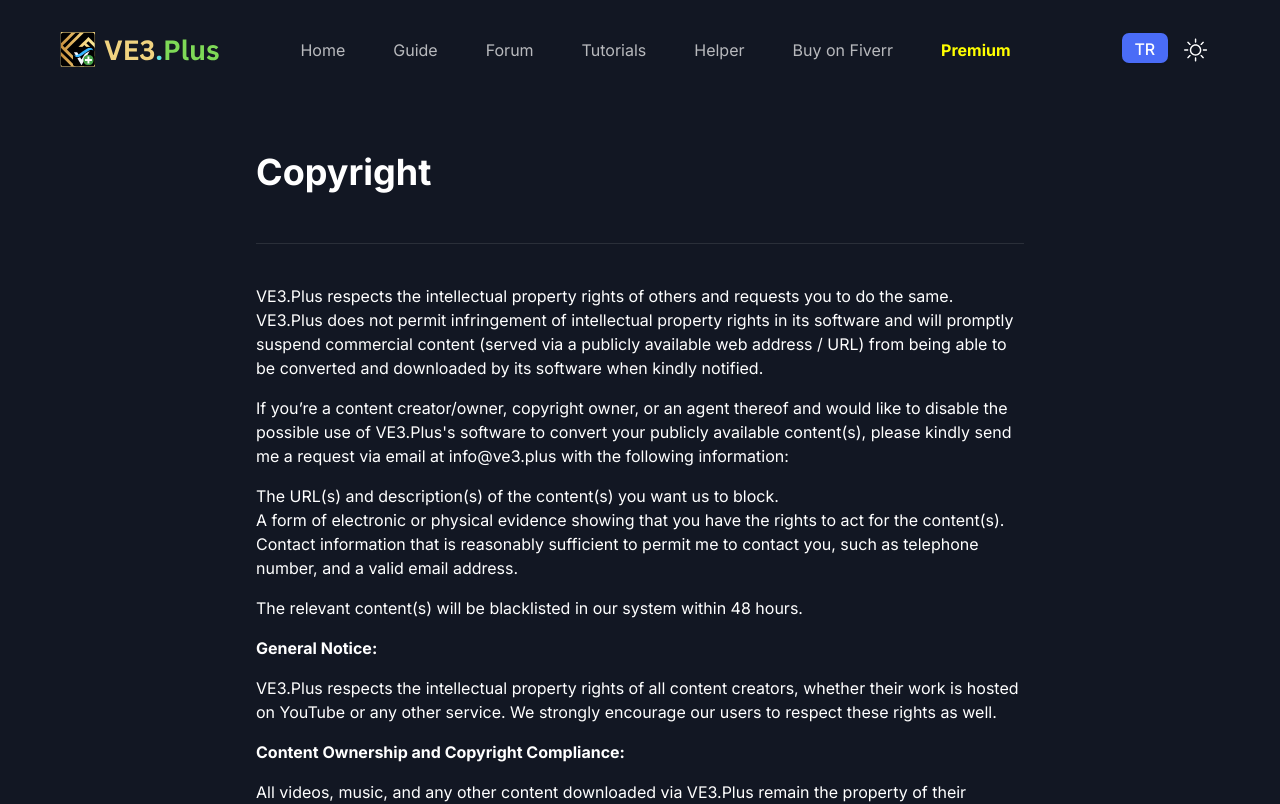
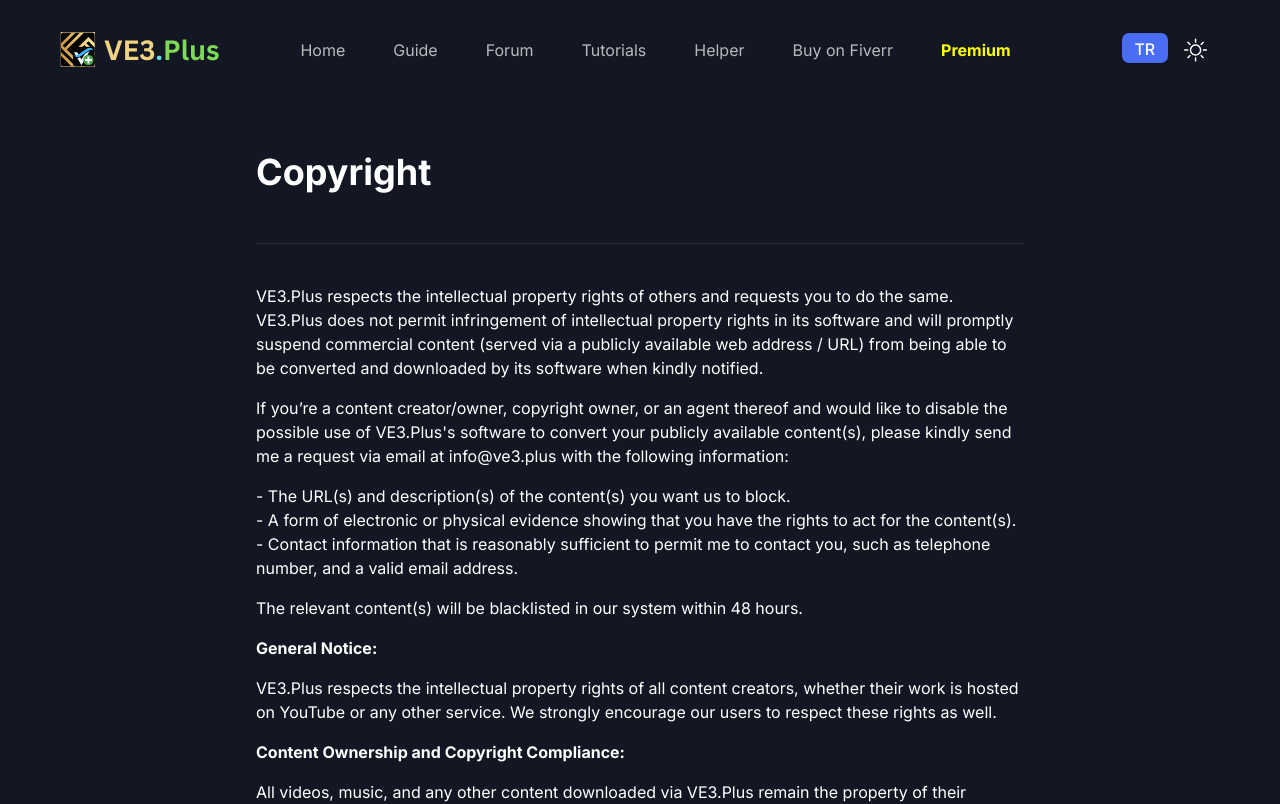
Before and after one commit to f9260/tes5, a Next.js app: page /copyright in a window 1280 px wide. Shown: the top 804 px of the page. Built offline with nearby package versions, Linux system fonts and the light colour scheme.

Commit message:
Update page.tsx

```diff
--- a/src/app/copyright/page.tsx
+++ b/src/app/copyright/page.tsx
@@ -29,9 +29,9 @@
                     If you’re a content creator/owner, copyright owner, or an agent thereof and would like to disable the possible use of VE3.Plus's software to convert your publicly available content(s), please kindly send me a request via email at info@ve3.plus with the following information:
                   </p>
                   <ul className="mb-4">
-                    <li>The URL(s) and description(s) of the content(s) you want us to block.</li>
-                    <li>A form of electronic or physical evidence showing that you have the rights to act for the content(s).</li>
-                    <li>Contact information that is reasonably sufficient to permit me to contact you, such as telephone number, and a valid email address.</li>
+                    <li>- The URL(s) and description(s) of the content(s) you want us to block.</li>
+                    <li>- A form of electronic or physical evidence showing that you have the rights to act for the content(s).</li>
+                    <li>- Contact information that is reasonably sufficient to permit me to contact you, such as telephone number, and a valid email address.</li>
                   </ul>
                   <p className="mb-4">
                     The relevant content(s) will be blacklisted in our system within 48 hours.
```
